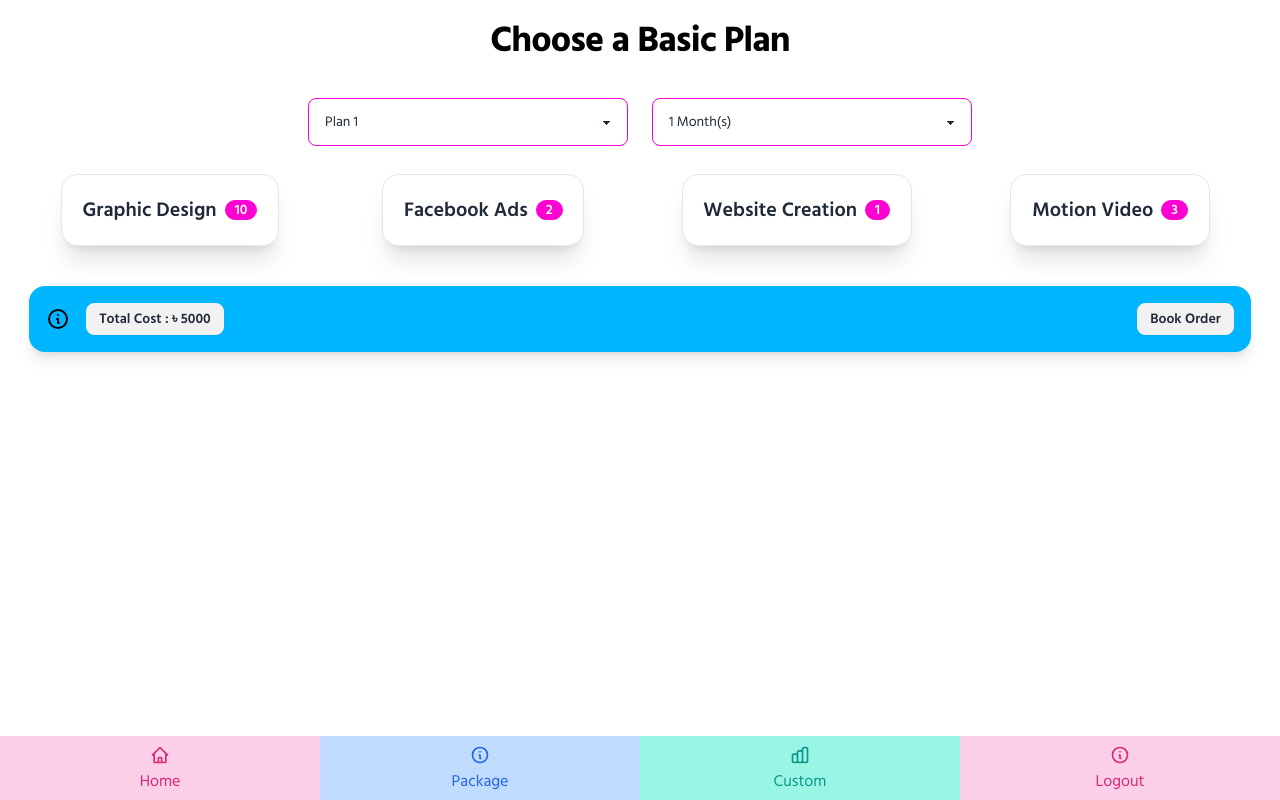
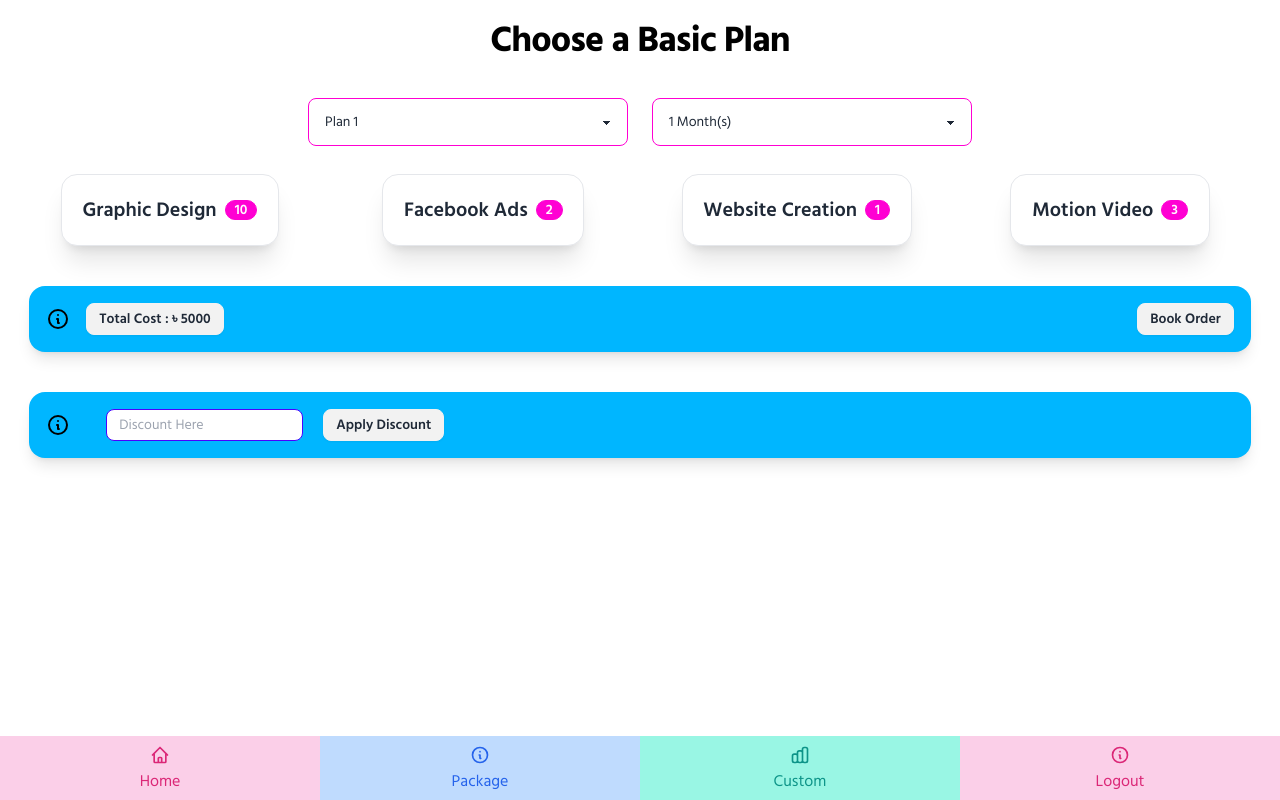
Before and after one commit to Ruddro420/inspired-digital-plan-project, a React (Vite) app: page /home/basic in a window 1280 px wide. Built offline with nearby package versions, Linux system fonts and the light colour scheme.

Commit message:
update feature

```diff
--- a/src/pages/CustomPlan.jsx
+++ b/src/pages/CustomPlan.jsx
@@ -31,10 +31,10 @@ const CustomPlan = () => {
         }
     }
     // get tatal value
-    useEffect(() => {
+    const generateHandler = () => {
         const totalCount = (getGraphics * 2) + (getFacebook * 5) + getWebsite;
         setTotal(totalCount);
-    }, [getFacebook, getGraphics, getWebsite])
+    }
 
 
     return (
@@ -110,6 +110,9 @@ const CustomPlan = () => {
                                         <div role="alert" className="alert shadow-lg">
                                             <svg xmlns="http://www.w3.org/2000/svg" fill="none" viewBox="0 0 24 24" className="stroke-info shrink-0 w-6 h-6"><path strokeLinecap="round" strokeLinejoin="round" strokeWidth="2" d="M13 16h-1v-4h-1m1-4h.01M21 12a9 9 0 11-18 0 9 9 0 0118 0z"></path></svg>
                                             <div>
+                                                <button onClick={generateHandler} className='btn btn-primary mr-5'>
+                                                    Generate
+                                                </button>
                                                 <button className='btn btn-info'>
                                                     ৳ {total} Taka
                                                 </button>
--- a/src/plans/Basic.jsx
+++ b/src/plans/Basic.jsx
@@ -7,11 +7,11 @@ const Basic = () => {
     const [selectedMonths, setSelectedMonths] = useState(1);
     const [data, setData] = useState([]);
     const [total, setTotal] = useState(0);
+    const [discount, setDiscount] = useState();
 
     useEffect(() => {
         const selectedData = mainData.find(item => item.id === selectedPlan);
         if (selectedData) {
-            console.log(total);
             const adjustedData = selectedData.items.map(item => ({
                 ...item,
                 value: parseInt(item.value) * selectedMonths
@@ -19,20 +19,25 @@ const Basic = () => {
             // total data count
             const getTotal = selectedData.total;
             const totalData = parseInt(getTotal) * selectedMonths;
-
+            // set data
             setData(adjustedData);
             setTotal(totalData);
+        }
+    }, [selectedPlan, selectedMonths]);
 
-        }
-    }, [selectedPlan, selectedMonths, total]);
-
-    console.log(total);
     const handlePlanChange = (e) => {
         setSelectedPlan(e.target.value);
     };
 
     const handleMonthChange = (e) => {
         setSelectedMonths(parseInt(e.target.value));
+    };
+
+    // discount calculation
+    const discountHandler = () => {
+        const discountedTotal = total - (discount / 100) * total;
+        setTotal(discountedTotal < 0 ? 0 : discountedTotal);
+        setDiscount(' ')
     };
 
     return (
@@ -69,11 +74,27 @@ const Basic = () => {
                 {/* Total Costing */}
                 <div role="alert" className="alert alert-info shadow-lg mt-10 ">
                     <svg xmlns="http://www.w3.org/2000/svg" fill="none" viewBox="0 0 24 24" className="stroke-current shrink-0 w-6 h-6"><path strokeLinecap="round" strokeLinejoin="round" strokeWidth="2" d="M13 16h-1v-4h-1m1-4h.01M21 12a9 9 0 11-18 0 9 9 0 0118 0z"></path></svg>
-                    <h2>  <button className="btn btn-sm btn-danger">Total Cost : ৳ {total} </button>  </h2>
+                    <h2>
+                        <button className="btn btn-sm btn-danger">Total Cost : ৳ {total} </button>
+                    </h2>
                     <Link to='/home/book' className="btn btn-sm btn-danger">Book Order</Link>
                 </div>
+                {/* Discount Costing */}
+                <div role="alert" className="alert alert-info shadow-lg mt-10 ">
+                    <svg xmlns="http://www.w3.org/2000/svg" fill="none" viewBox="0 0 24 24" className="stroke-current shrink-0 w-6 h-6"><path strokeLinecap="round" strokeLinejoin="round" strokeWidth="2" d="M13 16h-1v-4h-1m1-4h.01M21 12a9 9 0 11-18 0 9 9 0 0118 0z"></path></svg>
+                    <h2>
+                        <input
+                            onChange={(e) => setDiscount(e.target.value)}
+                            value={discount}
+                            type="number"
+                            placeholder="Discount Here"
+                            className="input input-sm input-bordered input-primary ml-5 max-w-xs"
+                        />
+                        <button onClick={discountHandler} className="btn btn-sm btn-danger ml-5">Apply Discount </button>
+                    </h2>
+                </div>
             </div>
-
+            <br /><br /> <br /><br />
         </>
     );
 };
```
